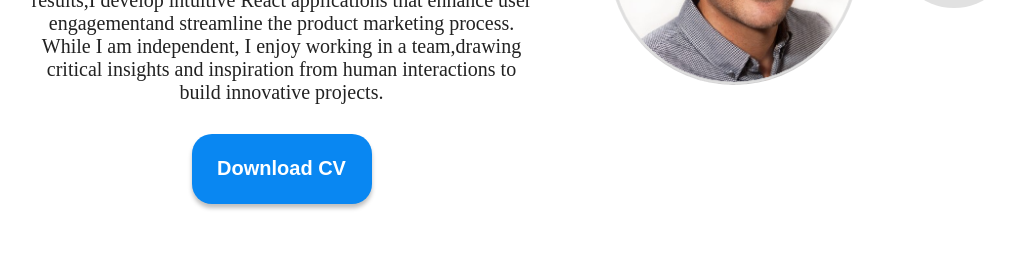
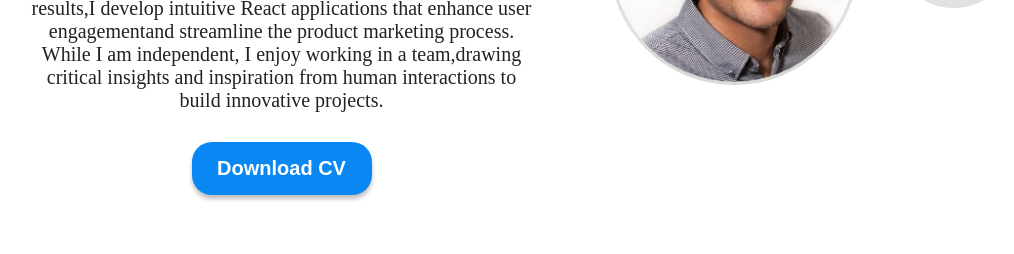
Before and after one commit to lotfi80/Lotfi-Slim-PF, a React (Vite) app in the folder meinPF/: page / in a window 1280 px wide. Shown: the part 520-774 px from the top of the page, without its empty margins (131-1145 px from the left). Built offline with nearby package versions, Linux system fonts and the light colour scheme.

Commit message:
some changes for the download button

```diff
--- a/meinPF/src/sections/Projects/ProjectsStyle.module.css
+++ b/meinPF/src/sections/Projects/ProjectsStyle.module.css
@@ -2,7 +2,7 @@
   display: flex;
   flex-direction: column;
   text-align: center;
-  margin: 50px 0;
+  margin-top: 150px;
 }
 .projectContainer img {
   max-width: 250px;
@@ -34,7 +34,7 @@ a {
     display: flex;
     flex-direction: column;
     text-align: center;
-    margin-top: 20px;
+    margin-top: 0px;
 
   }
   .projectContainer {
--- a/meinPF/src/sections/lotfi/Lotfi.jsx
+++ b/meinPF/src/sections/lotfi/Lotfi.jsx
@@ -122,7 +122,6 @@ function Lotfi() {
         <div>
           <a href={getCVLink()} download>
             <button className="hover">{getCVButtonText()}</button>{" "}
-            {/* Dynamischer Button-Text */}
           </a>
         </div>
       </div>
--- a/meinPF/src/sections/lotfi/LotfiStyle.module.css
+++ b/meinPF/src/sections/lotfi/LotfiStyle.module.css
@@ -61,7 +61,7 @@
   border: none;
   border-radius: 20px;
   width: 180px;
-  height: 70px;
+  padding: 15px;
   font-size: 20px;
   font-weight: bold;
   box-shadow: 0 4px 4px rgba(0, 0, 0, 0.25);
```
